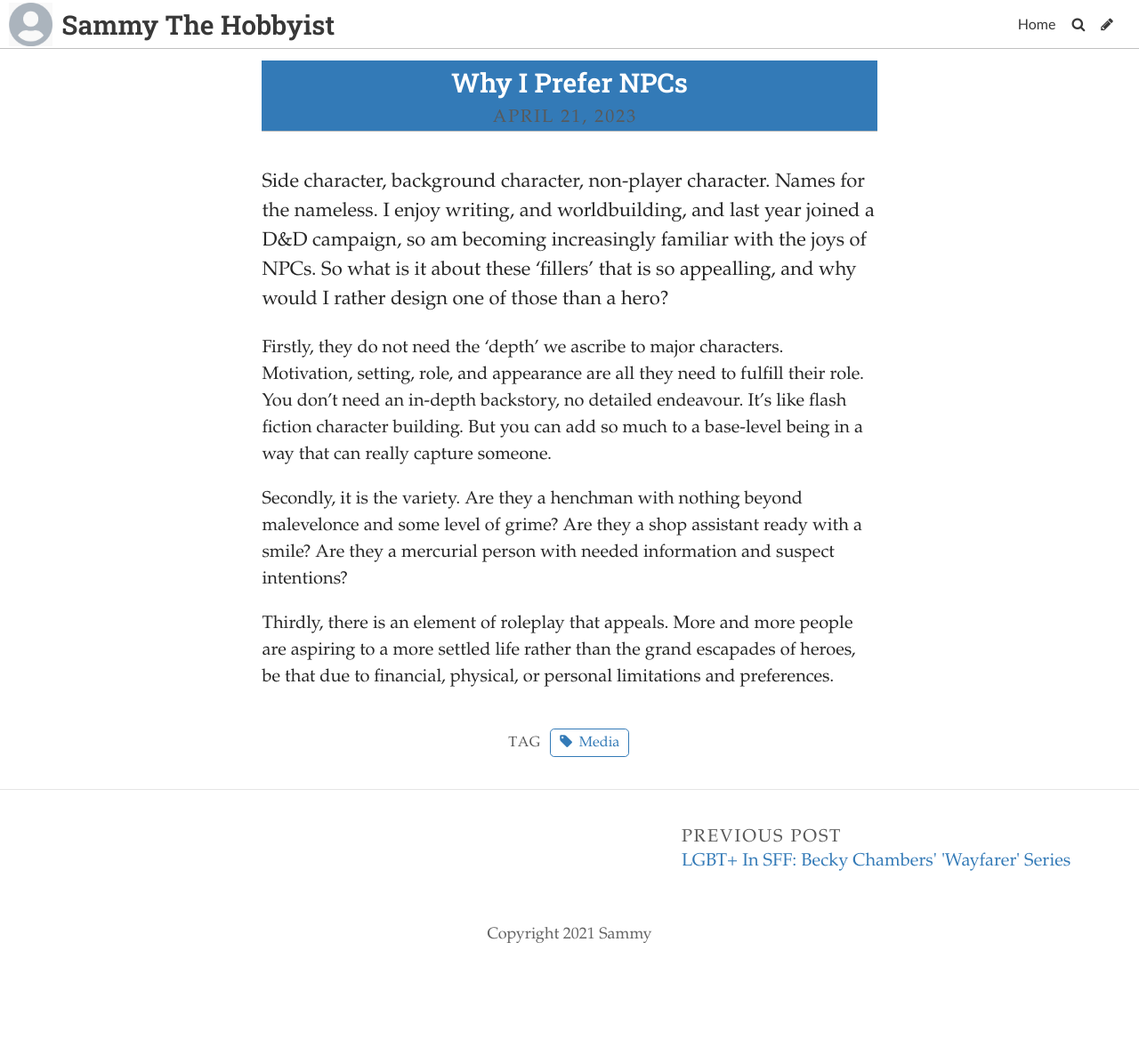
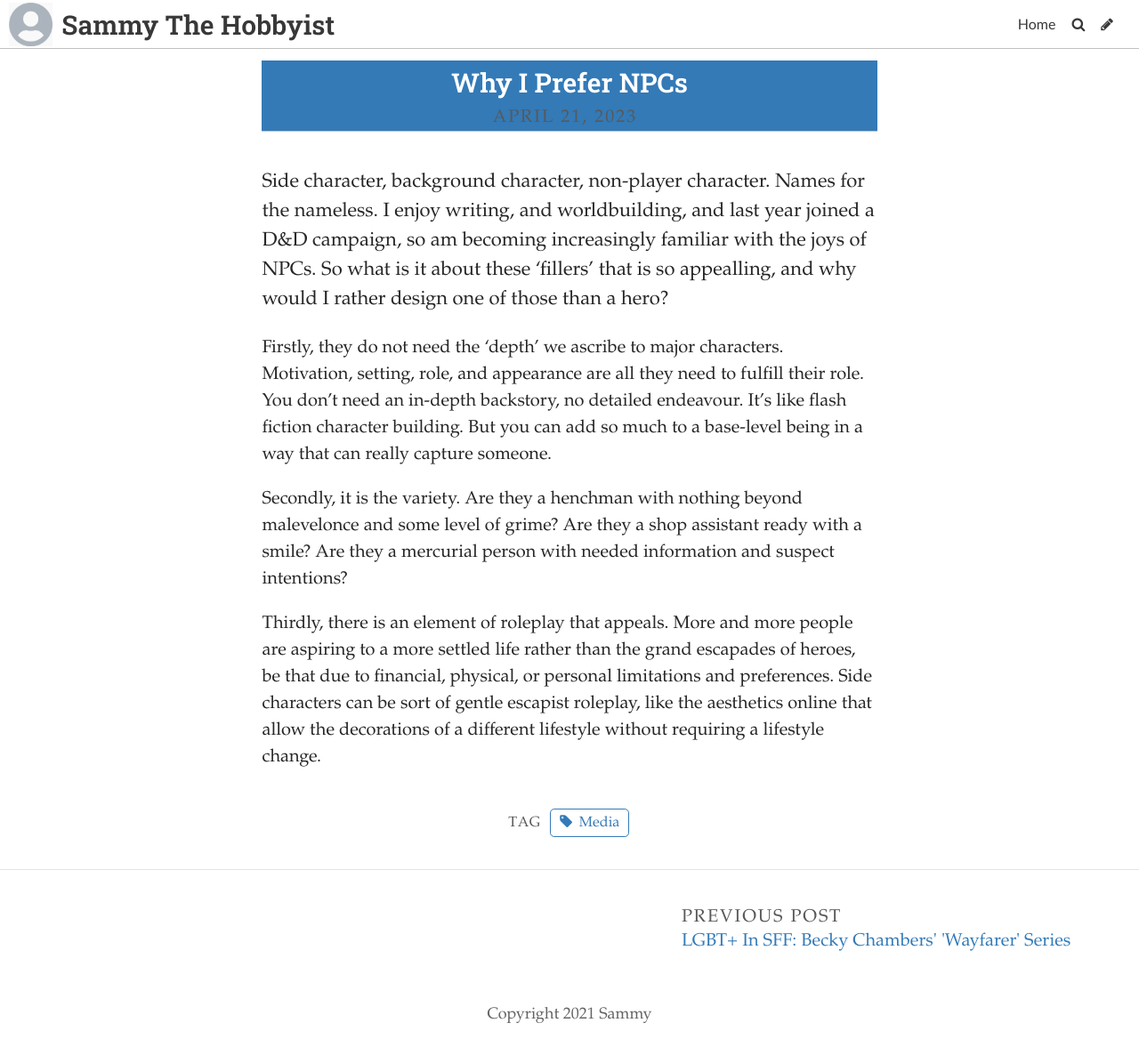
Before and after one commit to SammySpinsAYarn/Blog, a Jekyll site: the page built from _posts/2023-04-25-why-i-prefer-npcs.md, in a window 1280 px wide. Shown: the whole page at 89% size. Built offline with Jekyll 4.4.1, drawn with Linux system fonts in a browser that asks for light colours; some web fonts are replaced; before the commit the page ends 1096 px from its top, so only the background shows below that.

Commit message:
Update Post “2023-04-25-why-i-prefer-npcs”

```diff
--- a/_posts/2023-04-25-why-i-prefer-npcs.md
+++ b/_posts/2023-04-25-why-i-prefer-npcs.md
@@ -13,4 +13,4 @@ F﻿irstly, they do not need the 'depth' we ascribe to major characters. Motivat
 
 S﻿econdly, it is the variety. Are they a henchman with nothing beyond malevelonce and some level of grime? Are they a shop assistant ready with a smile? Are they a mercurial person with needed information and suspect intentions?
 
-T﻿hirdly, there is an element of roleplay that appeals. More and more people are aspiring to a more settled life rather than the grand escapades of heroes, be that due to financial, physical, or personal limitations and preferences.
+T﻿hirdly, there is an element of roleplay that appeals. More and more people are aspiring to a more settled life rather than the grand escapades of heroes, be that due to financial, physical, or personal limitations and preferences. Side characters can be sort of gentle escapist roleplay, like the aesthetics online that allow the decorations of a different lifestyle without requiring a lifestyle change.
```
